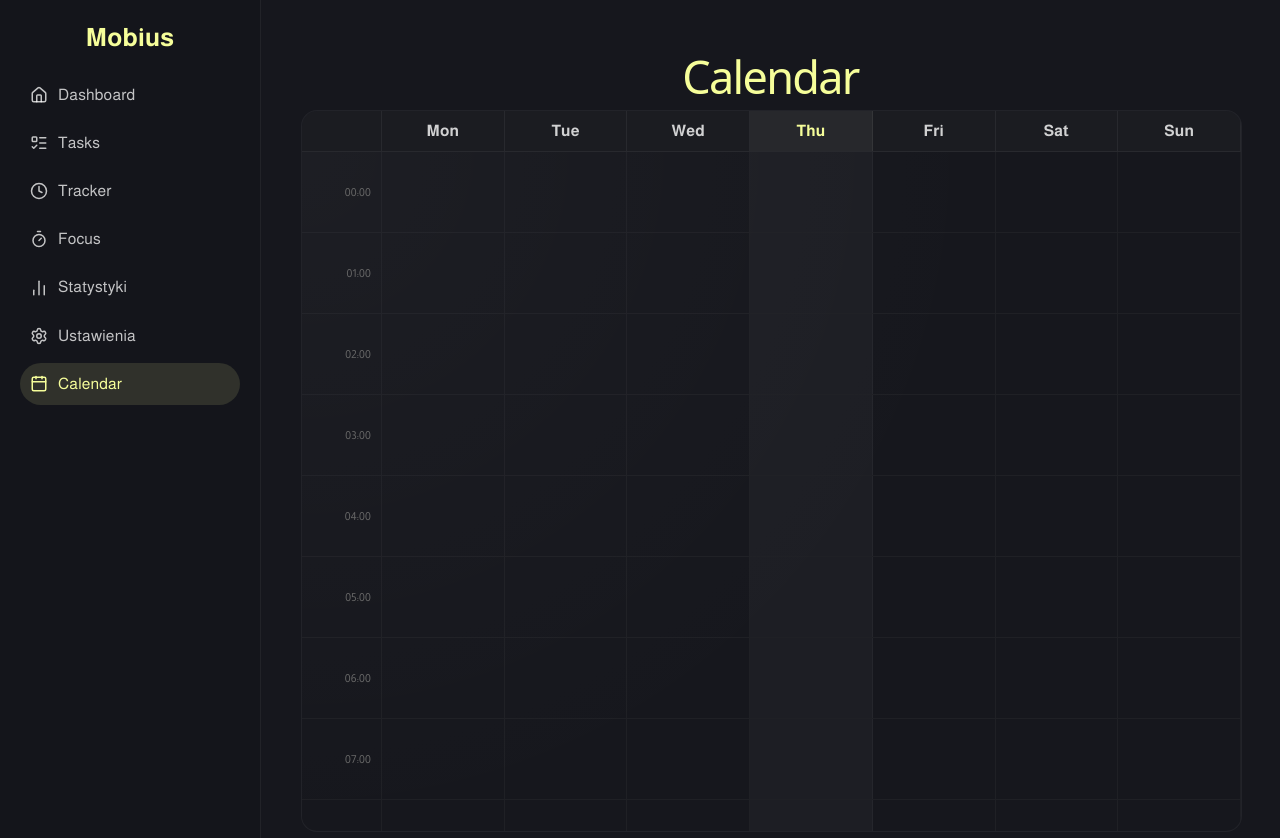
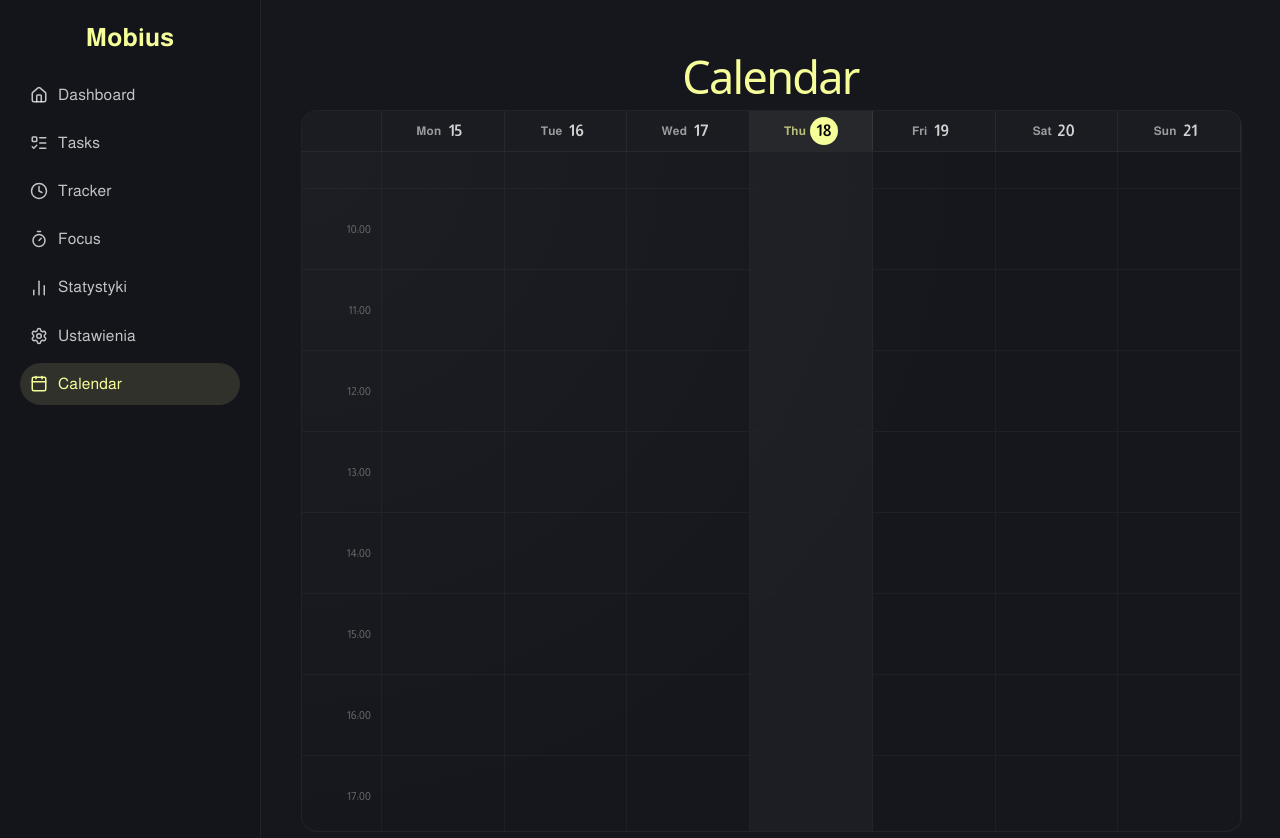
Before and after one commit to mobius-group-project/mobius, a React (Vite) app: page /calendar in a window 1280 px wide. Shown: the top 838 px of the page. Built offline with nearby package versions, Linux system fonts and the light colour scheme.

Commit message:
MG-31: scroll to current time and added day numbers

```diff
--- a/src/components/calendarSystem/CalendarGrid.css
+++ b/src/components/calendarSystem/CalendarGrid.css
@@ -11,7 +11,6 @@
   font-family: var(--font-main);
 }
 
-/* Header */
 
 .calendar-header {
   display: grid;
@@ -80,7 +79,6 @@
   box-shadow: inset 0 0 0 1px var(--color-primary);
 }
 
-/* Подсветка текущего дня */
 .calendar-header-cell.is-today {
   color: var(--color-primary);
   background: rgba(255, 255, 255, 0.05);
@@ -94,3 +92,28 @@
 .calendar-cell.is-today:hover {
   background: rgba(255, 255, 255, 0.06);
 }
+
+.day-name {
+  font-size: 12px;
+  opacity: 0.7;
+  line-height: 1;
+}
+
+.day-number {
+  font-size: 16px;
+  font-weight: 600;
+  width: 28px;
+  height: 28px;
+  border-radius: 50%;
+  display: flex;
+  align-items: center;
+  justify-content: center;
+  line-height: 1;
+}
+
+.today-number {
+  background: var(--color-primary);
+  color: #000;
+  font-weight: 700;
+  margin-left: 4px;
+}
--- a/src/components/calendarSystem/CalendarGrid.tsx
+++ b/src/components/calendarSystem/CalendarGrid.tsx
@@ -1,4 +1,4 @@
-import React from "react";
+import React, { useEffect, useRef } from "react";
 import "./CalendarGrid.css";
 
 const DAYS = ["Mon", "Tue", "Wed", "Thu", "Fri", "Sat", "Sun"];
@@ -18,14 +18,45 @@ function generateTimeSlots(stepMinutes: number = 60) {
 const timeSlots = generateTimeSlots(60);
 
 const CalendarGrid: React.FC = () => {
-  // Определяем индекс сегодняшнего дня (0 = Mon)
-  const todayIndex = (new Date().getDay() + 6) % 7;
+  const today = new Date();
+  const todayIndex = (today.getDay() + 6) % 7;
+  const todayDate = today.getDate();
+
+  const weekDates = Array.from({ length: 7 }, (_, i) => {
+    const d = new Date();
+    const diff = i - todayIndex;
+    d.setDate(today.getDate() + diff);
+    return d.getDate();
+  });
+
+  const bodyRef = useRef<HTMLDivElement | null>(null);
+  const firstRowRef = useRef<HTMLDivElement | null>(null);
+
+  useEffect(() => {
+    if (!bodyRef.current || !firstRowRef.current) return;
+
+    const now = new Date();
+    const currentHour = now.getHours();
+
+    const rowHeight = firstRowRef.current.getBoundingClientRect().height;
+    const headerHeight = 60;
+
+    const target =
+      currentHour * rowHeight -
+      bodyRef.current.clientHeight / 2 +
+      headerHeight;
+
+    bodyRef.current.scrollTo({
+      top: Math.max(target, 0),
+      behavior: "smooth",
+    });
+  }, []);
 
   return (
     <div className="calendar-grid">
-      {/* Header */}
       <div className="calendar-header">
         <div className="calendar-header-empty" />
+
         {DAYS.map((day, index) => (
           <div
             key={day}
@@ -34,15 +65,27 @@ const CalendarGrid: React.FC = () => {
               (index === todayIndex ? " is-today" : "")
             }
           >
-            {day}
+            <div className="day-name">{day}</div>
+
+            <div
+              className={
+                "day-number" +
+                (index === todayIndex ? " today-number" : "")
+              }
+            >
+              {weekDates[index]}
+            </div>
           </div>
         ))}
       </div>
 
-      {/* Body */}
-      <div className="calendar-body">
-        {timeSlots.map((slot) => (
-          <div key={slot} className="calendar-row">
+      <div className="calendar-body" ref={bodyRef}>
+        {timeSlots.map((slot, i) => (
+          <div
+            key={slot}
+            className="calendar-row"
+            ref={i === 0 ? firstRowRef : null}
+          >
             <div className="calendar-time-label">{slot}</div>
 
             <div className="calendar-row-cells">
```
